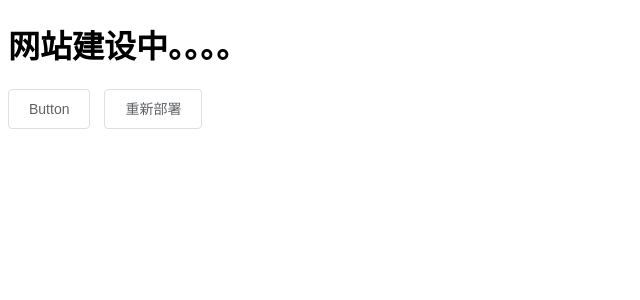
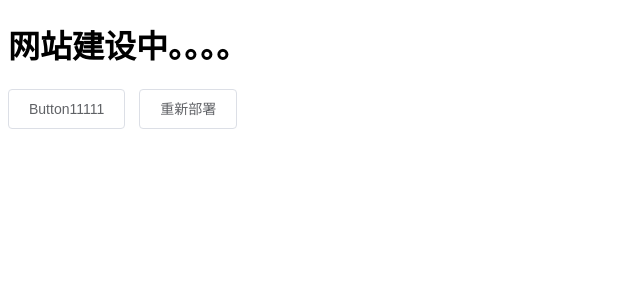
Before and after one commit to anHaoRan/demo, a Node server app: page / in a window 1280 px wide. Shown: the top 300 px of the page, without its empty margins (0-640 px from the left). Run offline with Node 20, Linux system fonts and the light colour scheme.

Commit message:
测试重新部署

```diff
--- a/routes/index.js
+++ b/routes/index.js
@@ -18,7 +18,6 @@
     console.log(resp)
     res.send(resp);
   })
-
 });
 
 function rumCommand(cmd, args, callback) {
--- a/views/modules/index.ejs
+++ b/views/modules/index.ejs
@@ -1,7 +1,7 @@
 <body>
     <div id="app">
         <h1>网站建设中。。。。</h1>
-        <el-button @click="visible = true">Button</el-button>
+        <el-button @click="visible = true">Button11111</el-button>
         <el-button @click="restart">重新部署</el-button>
         <el-dialog :visible.sync="visible" title="Hello world">
             <p>Try Element</p>
```
